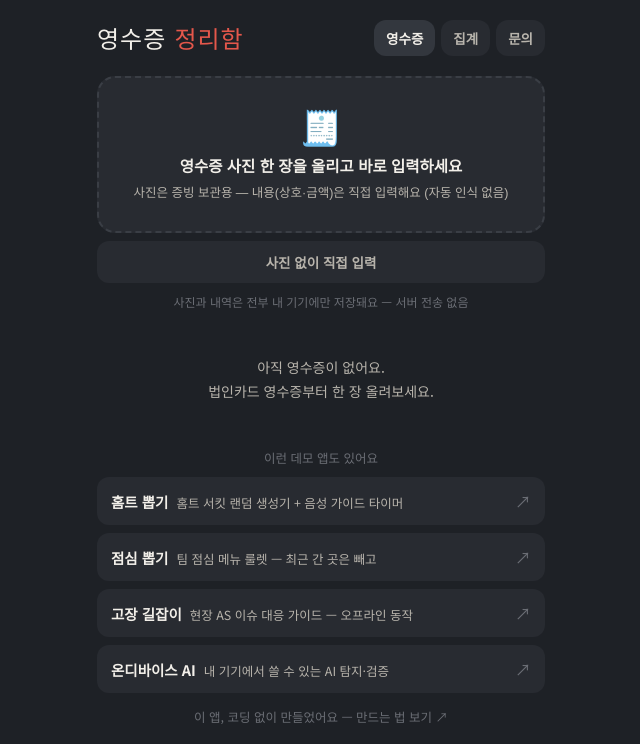
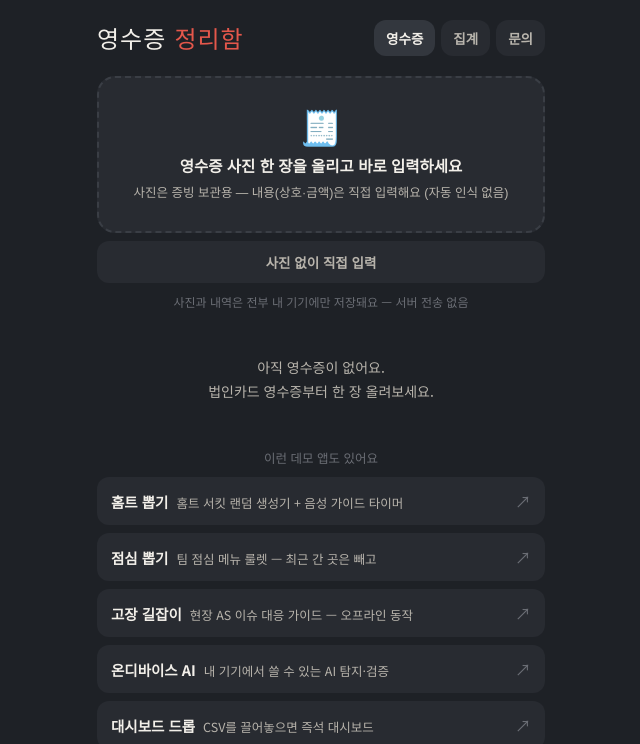
Before and after one commit to itda-demo-apps/demo-receipt-box, a React (Vite) app: page / in a window 1280 px wide. Shown: the top 744 px of the page, without its empty margins (319-959 px from the left). Built offline with nearby package versions, Linux system fonts and the light colour scheme.

Commit message:
chore(series): 대시보드 드롭(demo-dashboard-drop) 추가 — 형제 갱신 규약

```diff
--- a/src/data/series.js
+++ b/src/data/series.js
@@ -32,6 +32,12 @@ export const SERIES = [
     desc: "영수증 사진 드래그 → 분류·집계·CSV",
     url: "https://itda-demo-receipt-box.vercel.app",
   },
+  {
+    id: "dashboard-drop",
+    name: "대시보드 드롭",
+    desc: "CSV를 끌어놓으면 즉석 대시보드",
+    url: "https://itda-demo-dashboard-drop.vercel.app",
+  },
 ];
 
 export const REPO_URL = "https://github.com/itda-demo-apps/demo-receipt-box";
```
